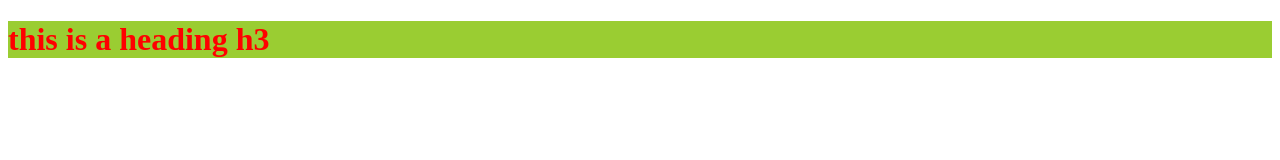
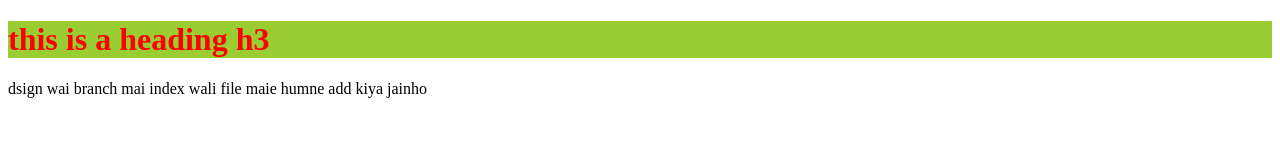
Before and after one commit to iamsrivastava001/srivas, a plain HTML site: page index.html in a window 1280 px wide. Drawn offline with Linux system fonts and the light colour scheme.

Commit message:
Adding index file   file commit

```diff
--- a/index.html
+++ b/index.html
@@ -7,7 +7,9 @@
     <link rel="stylesheet" href="style.css">
 </head>
 <body>
-    <h1>this  is  a  heading h3</h1>
+    <h1>this  is  a  heading h3 </h1>
+    dsign wai branch mai index wali file maie humne add kiya
+    jainho
 
 </body>
 </html>
```
